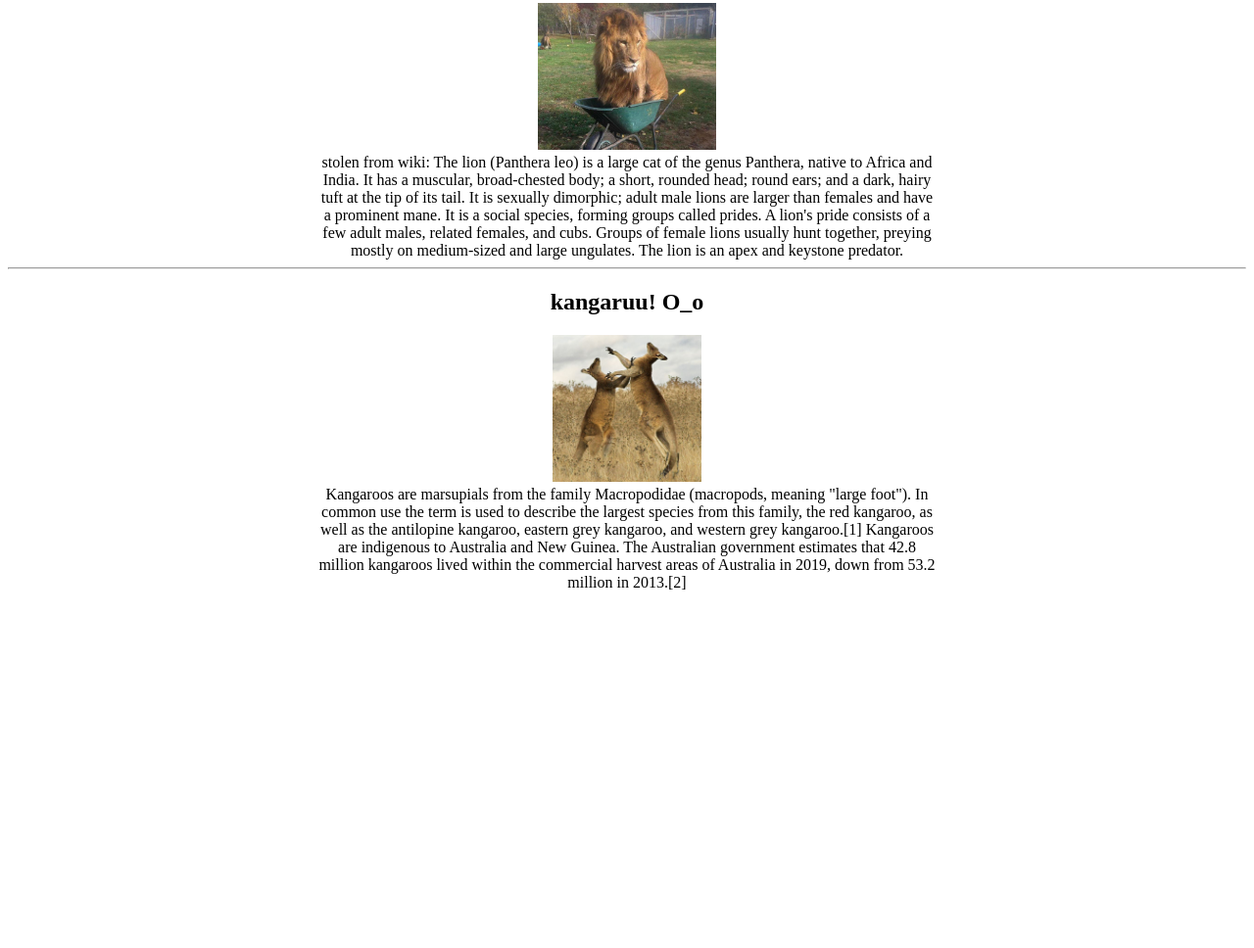
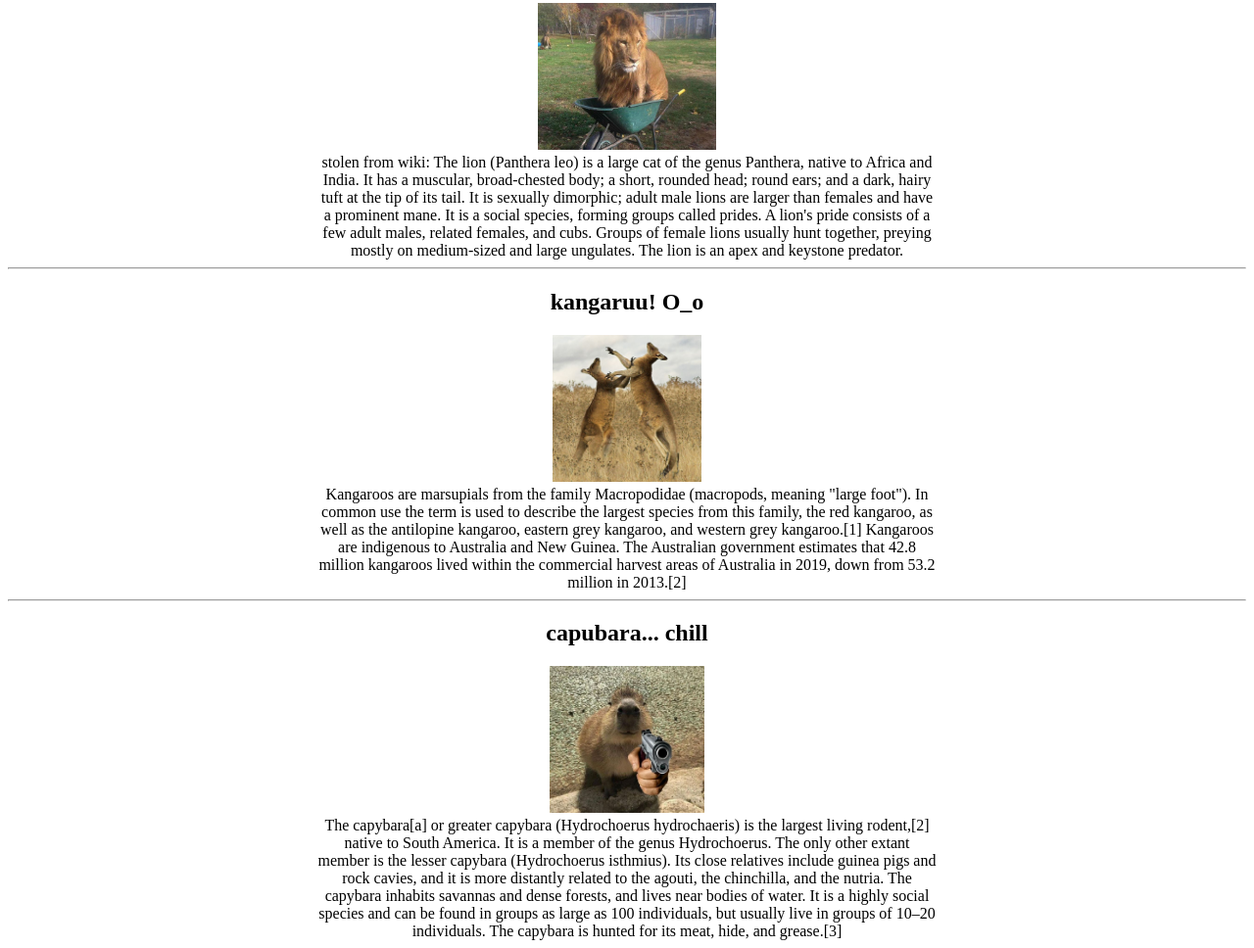
Before and after one commit to Yupo42/Practice, a plain HTML site: page index.html in a window 1280 px wide. Shown: the part 334-1302 px from the top of the page at 98% size. Before the commit the page ends 946 px from the top, so only its background shows below. Drawn offline with Linux system fonts and the light colour scheme.

Commit message:
Added capybara

```diff
--- a/index.html
+++ b/index.html
@@ -27,6 +27,10 @@
     <h2>kangaruu! O_o</h2>
     <img src="img/kangaroo.jpg">
     <p>Kangaroos are marsupials from the family Macropodidae (macropods, meaning "large foot"). In common use the term is used to describe the largest species from this family, the red kangaroo, as well as the antilopine kangaroo, eastern grey kangaroo, and western grey kangaroo.[1] Kangaroos are indigenous to Australia and New Guinea. The Australian government estimates that 42.8 million kangaroos lived within the commercial harvest areas of Australia in 2019, down from 53.2 million in 2013.[2]</p>
+    <hr>
+    <h2>capubara... chill</h2>
+    <img src="img/capybara.jpg">
+    <p>The capybara[a] or greater capybara (Hydrochoerus hydrochaeris) is the largest living rodent,[2] native to South America. It is a member of the genus Hydrochoerus. The only other extant member is the lesser capybara (Hydrochoerus isthmius). Its close relatives include guinea pigs and rock cavies, and it is more distantly related to the agouti, the chinchilla, and the nutria. The capybara inhabits savannas and dense forests, and lives near bodies of water. It is a highly social species and can be found in groups as large as 100 individuals, but usually live in groups of 10–20 individuals. The capybara is hunted for its meat, hide, and grease.[3]</p>
 </body>
 
 </html>
```
Also changed, not shown: img/capybara.jpg (added).
